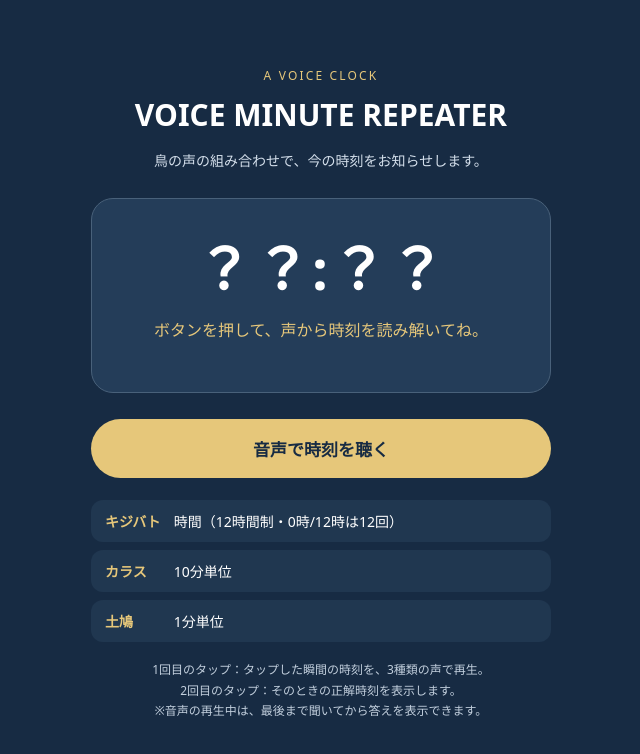
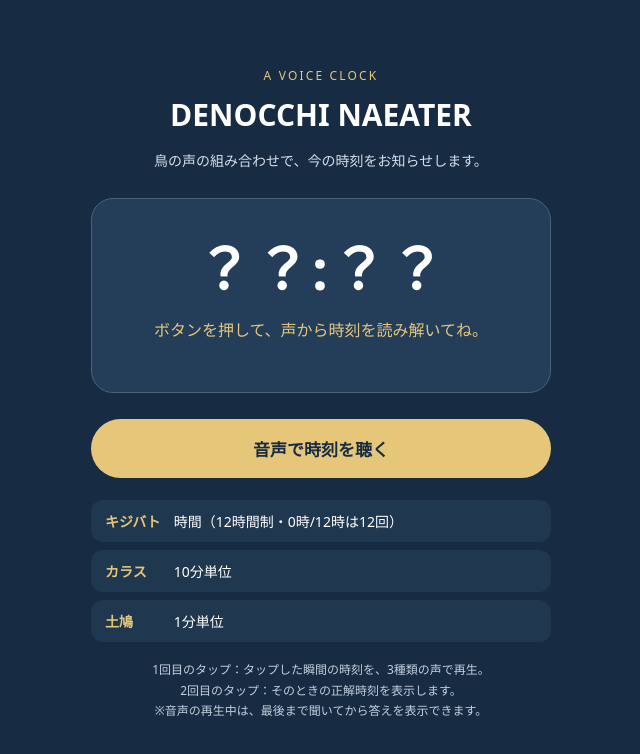
Before and after one commit to Denochan121/Denocchi-Naeater, a plain HTML site: page index.html in a window 1280 px wide. Shown: the whole page, without its empty margins (319-959 px from the left). Drawn offline with Linux system fonts and the light colour scheme.

Commit message:
Update title and meta tags for DENOCCHI NAEATER

```diff
--- a/index.html
+++ b/index.html
@@ -4,8 +4,8 @@
 <meta charset="UTF-8">
 <meta name="viewport" content="width=device-width, initial-scale=1">
 <meta name="theme-color" content="#172b43">
-<title>VOICE MINUTE REPEATER</title>
-<meta property="og:title" content="VOICE MINUTE REPEATER">
+<title>DENOCCHI NAEATER - VOICE MINUTE REPEATER</title>
+<meta property="og:title" content="DENOCCHI NAEATER">
 <meta property="og:description" content="鳥の声で時刻をお知らせするミニッツリピーター">
 <meta property="og:url" content="https://github.io">
 <meta property="og:image" content="https://github.iothumbnail.jpg.JPG">
@@ -44,7 +44,7 @@
 <body>
 <main>
   <div class="eyebrow">A VOICE CLOCK</div>
-  <h1>VOICE MINUTE REPEATER</h1>
+  <h1>DENOCCHI NAEATER</h1>
   <p class="lead">鳥の声の組み合わせで、今の時刻をお知らせします。</p>
 
   <section class="panel">
```
